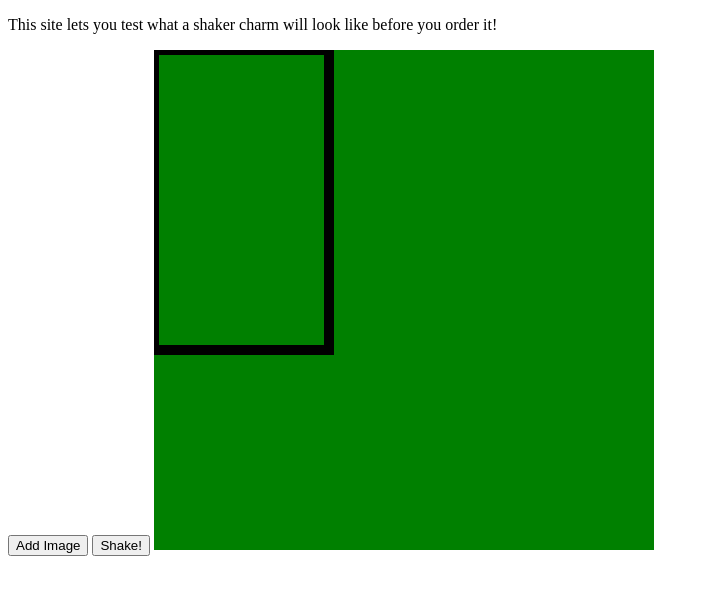
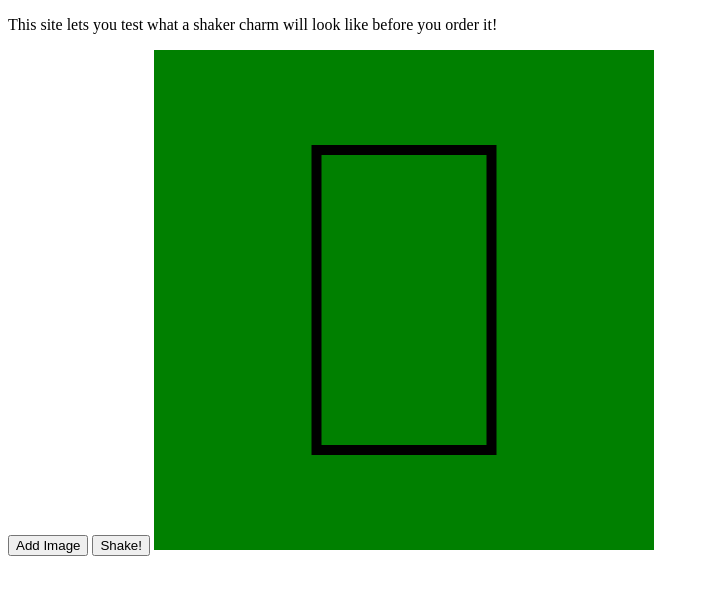
Before and after one commit to lukas-stop/Shaker-Charm, a plain HTML site: page index.html in a window 1280 px wide. Shown: the whole page, without its empty margins (0-709 px from the left). Drawn offline with Linux system fonts and the light colour scheme.

Commit message:
BUGFIX: fixed issue where container was not centering on canvas, fixed issue where canvas height and width were hardcoded

```diff
--- a/index.html
+++ b/index.html
@@ -12,7 +12,7 @@
     <p>This site lets you test what a shaker charm will look like before you order it!</p>
     <button>Add Image</button>
     <button>Shake!</button>
-    <canvas id="canvas"></canvas>
+    <canvas id="canvas" width="500" height="500"></canvas>
 </body>
 <script src='./js/main.js' type="module"></script>
 
--- a/js/main.js
+++ b/js/main.js
@@ -2,16 +2,14 @@ const canvas = document.getElementById("canvas");
 let ctx = canvas.getContext("2d"); //context
 canvas.style.backgroundColor = "green";
 
-// TO DO: fix these so they can be customized in the HTML rather than hardcoded values
-canvas.width = 500
-canvas.height = 500
-// canvasWidth = 500
-// canvasHeight = 500
+const canvasDimensions = {
+    width: canvas.width,
+    height: canvas.height
+}
 
-const mouse = {
-    x: 0,
-    y: 0
-}
+// ----------------------------------- //
+//        VARIABLES & CLASSES          //
+// ----------------------------------- //
 
 class ShakerContainer {
     constructor(x, y, w, h) {
@@ -41,11 +39,17 @@ let containerWidth = 175
 let containerHeight = 300
 var isClicked = false
 
-//TO DO: fix bug where container won't center to canvas
-var container = new ShakerContainer(((canvas.width / 2) - (containerWidth / 2)), undefined, containerWidth, containerHeight)
+const mouse = {
+    x: (canvas.width / 2) - (containerWidth / 2),
+    y: (canvas.height / 2) - (containerHeight / 2)
+}
+
+var container = new ShakerContainer(undefined, undefined, containerWidth, containerHeight)
 container.draw()
 
-
+// ----------------------------------- //
+//        FUNCTIONS & LISTENERS        //
+// ----------------------------------- //
 addEventListener('mousedown', () => {
     console.log("click!")
     isClicked = true
```
